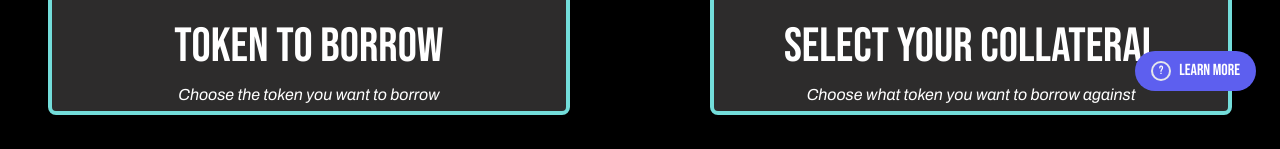
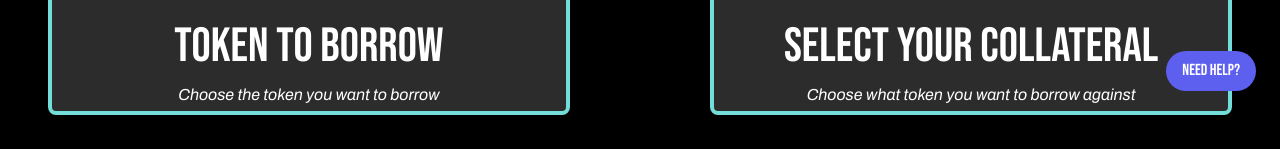
Before and after one commit to perpetuum7/Tapioca-front, a React (Vite) app: page / in a window 1280 px wide. Shown: the part 685-834 px from the top of the page. Built offline with nearby package versions, Linux system fonts and the light colour scheme; what @web3-react/core would draw is missing.

Commit message:
fix: update help message

```diff
--- a/src/components/HelpModal.tsx
+++ b/src/components/HelpModal.tsx
@@ -47,10 +47,7 @@ const HelpModal = ({ video }: Props) => {
           onClick={() => setIsOpen(true)}
           className="flex items-center font-bebas-neue"
         >
-          <div className="border-2 rounded-full w-5 h-5 flex items-center justify-center mr-2 text-xs">
-            ?
-          </div>
-          {t("learnMore")}
+          {t("needHelp")}
         </button>
       </div>
 
--- a/src/config/locales/en.json
+++ b/src/config/locales/en.json
@@ -52,5 +52,5 @@
   },
   "continue": "Continue",
   "delete": "Delete",
-  "learnMore": "Learn More"
+  "needHelp": "Need Help?"
 }
```
